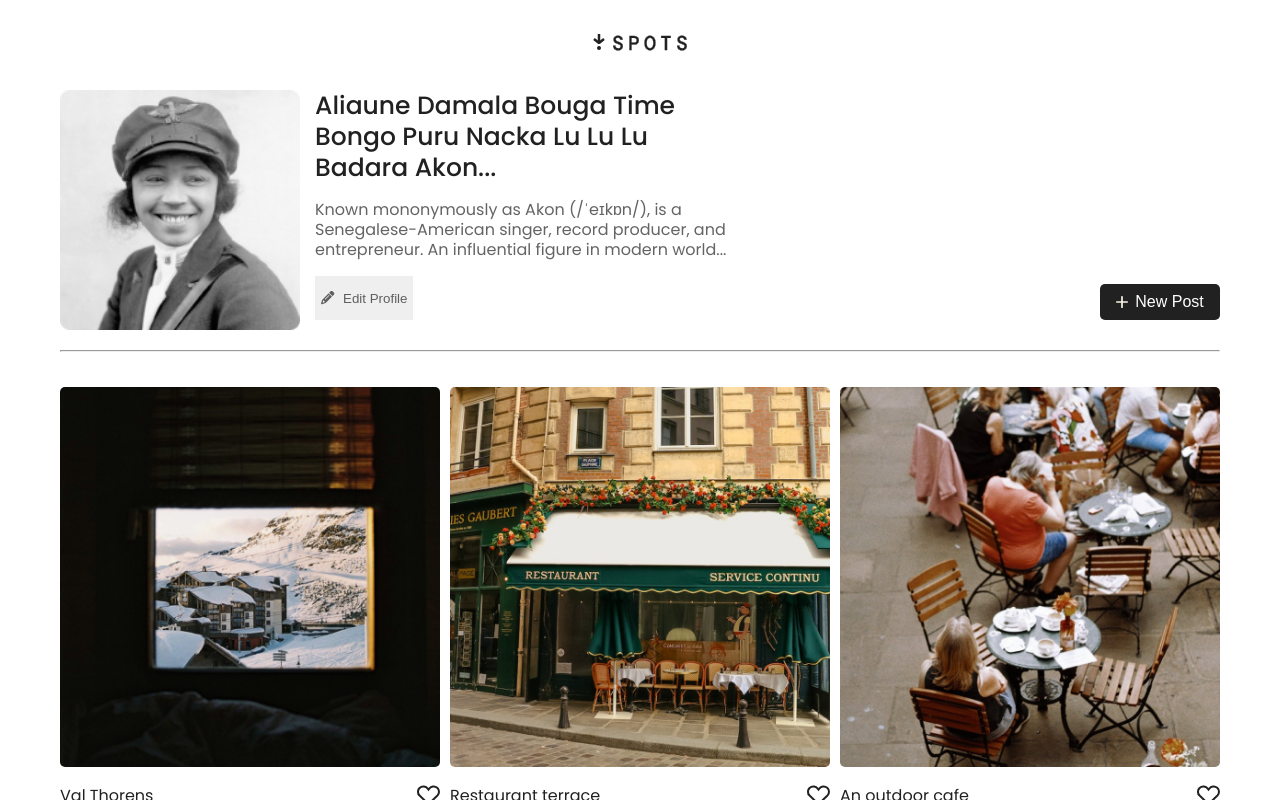
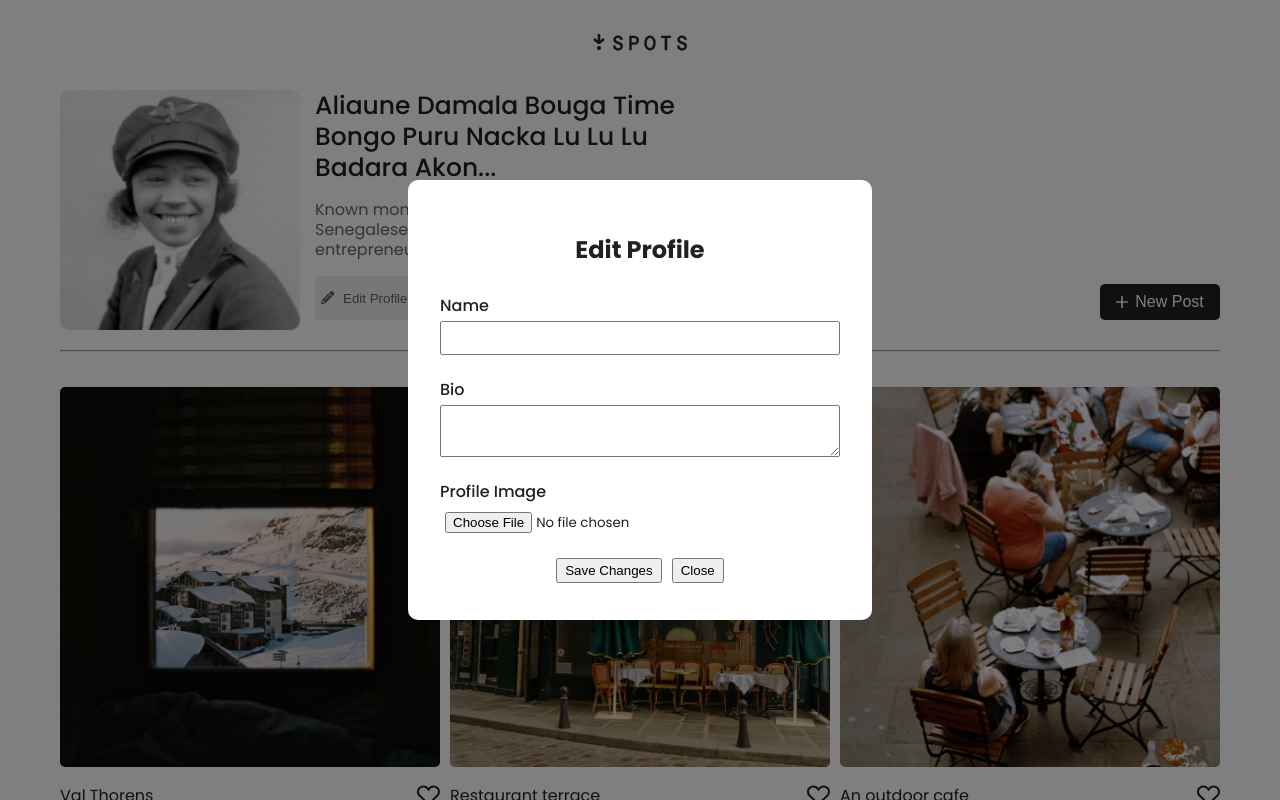
Before and after one commit to Nma01/instaspot-react-app, a React (Vite) app: page / in a window 1280 px wide. Both pictures are taken after a click on the button "Edit Profile". Shown: the top 800 px of the page. Built offline with nearby package versions, Linux system fonts and the light colour scheme.

Commit message:
fixes to modal functionality

```diff
--- a/src/App.jsx
+++ b/src/App.jsx
@@ -2,15 +2,34 @@ import { useState } from 'react'
 import Header from './components/header'
 import Footer from "./components/footer"
 import CardContainer from './components/cards'
+import Modal from './components/modal';
 function App() {
+  const [showModal, setShowModal] = useState(false);
+  const [profileData, setProfileData] = useState({
+    name: '',
+    bio: '',
+    image: null,
+  });
+  const openModal = () => setShowModal(true);
+  const closeModal = () => setShowModal(false);
 
-
+  const updateProfile = (newData) => {
+    setProfileData(newData);
+    closeModal();
+  };
   return (
     <>
-      <Header />
+      <Header openModal={openModal} profileData={profileData} />
       <CardContainer />
       <hr />
       <Footer />
+      {showModal && (
+        <Modal
+          profileData={profileData}
+          onSave={updateProfile}
+          onClose={closeModal}
+        />
+      )}
     </>
   );
 }
--- a/src/components/cards.jsx
+++ b/src/components/cards.jsx
@@ -41,8 +41,8 @@ const cards = [
 function CardContainer() {
   return (
     <div className="card-container">
-      {cards.map((card) => (
-        <Card cardObj={card} />
+      {cards.map((card, index) => (
+        <Card key={index} cardObj={card} />
       ))}
     </div>
   );
--- a/src/components/header.jsx
+++ b/src/components/header.jsx
@@ -1,15 +1,14 @@
-import React from 'react';
+import React, { useState } from 'react';
 import { FontAwesomeIcon } from '@fortawesome/react-fontawesome';
-import { faPencil } from '@fortawesome/free-solid-svg-icons';
+import { faL, faPencil } from '@fortawesome/free-solid-svg-icons';
 
-function Header() {
+function Header({ openModal, profileData }) {
   return (
     <>
       <div className="logo">
         <img src="/images/Logo-1.svg" alt="logo" />
       </div>
-      <Profile />
-      {/* <CardContainer /> */}
+      <Profile openModal={openModal} profileData={profileData} />
       <hr />
     </>
   );
@@ -17,21 +16,28 @@ function Header() {
 
 export default Header;
 
-function Profile() {
+// Profile Componenet
+function Profile({ openModal, profileData }) {
+  const { name, bio, image } = profileData;
   return (
+    <>
       <div className="profile-wrapper">
         <div className="profile">
-        <img src="/images/Avatar.png" alt="Avatar" width={80} />
-        <div class="profile_text">
-          <h1 class="profile_name">
-            Aliaune Damala Bouga Time Bongo Puru Nacka Lu Lu Lu Badara Akon...
+          <img
+            src={image ? URL.createObjectURL(image) : '/images/Avatar.png'}
+            alt="Avatar"
+            width={80}
+          />
+          <div className="profile_text">
+            <h1 className="profile_name">
+              {name || "Aliaune Damala Bouga Time Bongo Puru Nacka Lu Lu Lu Badara Akon..."}
             </h1>
-          <p class="profile_bio">
-            Known mononymously as Akon (/ˈeɪkɒn/), is a Senegalese-American
-            singer, record producer, and entrepreneur. An influential figure in
-            modern world...
+            <p className="profile_bio">
+              {bio || `Known mononymously as Akon (/ˈeɪkɒn/), is a Senegalese-American
+              singer, record producer, and entrepreneur. An influential figure
+              in modern world...`}
             </p>
-          <button className="edit-profile btn2">
+            <button onClick={openModal} className="edit-profile btn2">
               <p>
                 <span className="pencil-icon">
                   <FontAwesomeIcon icon={faPencil} />
@@ -43,9 +49,11 @@ function Profile() {
         </div>
         <Button />
       </div>
+    </>
   );
 }
 
+// Button component
 function Button() {
   return (
     <>
--- /dev/null
+++ b/src/components/modal.jsx
@@ -0,0 +1,57 @@
+import { useState } from 'react';
+
+function Modal({ profileData, onSave, onClose }) {
+  const [name, setName] = useState(profileData.name);
+  const [bio, setBio] = useState(profileData.bio);
+  const [file, setFile] = useState(profileData.image);
+
+  const handleSave = (e) => {
+    e.preventDefault();
+    onSave({
+      name,
+      bio,
+      image: file,
+    });
+  };
+  return (
+    <div className="modal-overlay">
+      <div className="modal-content">
+        <h2>Edit Profile</h2>
+        <form action="" onSubmit={handleSave}>
+          <div>
+            <label htmlFor="name">Name</label>
+            <input
+              type="text"
+              id="name"
+              value={name}
+              onChange={(e) => setName(e.target.value)}
+            />
+          </div>
+          <div>
+            <label htmlFor="bio">Bio</label>
+            <textarea
+              id="bio"
+              value={bio}
+              onChange={(e) => setBio(e.target.value)}
+            ></textarea>
+          </div>
+          <div>
+            <label htmlFor="fileUpload">Profile Image</label>
+            <input
+              type="file"
+              id="fileUpload"
+              onChange={(e) => setFile(e.target.files[0])}
+            />
+          </div>
+
+          <button type="submit">Save Changes</button>
+          <button type="button" onClick={onClose}>
+            Close
+          </button>
+        </form>
+      </div>
+    </div>
+  );
+}
+
+export default Modal;
--- a/src/index.css
+++ b/src/index.css
@@ -7,15 +7,10 @@ body {
   color: #212121;
 }
 
-
-.love-icon-test{
+.love-icon-test {
   /* background-color: red; */
   border: 2px solid purple;
 }
-
-
-
-
 
 .logo {
   text-align: center;
@@ -119,6 +114,62 @@ hr {
   display: flex;
   justify-content: space-between;
 }
+/* Modal */
+
+.modal-overlay {
+  position: fixed;
+  top: 0;
+  left: 0;
+  width: 100vw;
+  height: 100vh;
+  background-color: rgba(0, 0, 0, 0.5);
+  display: flex;
+  align-items: center;
+  justify-content: center;
+  z-index: 1000;
+}
+
+.modal-content {
+  background-color: white;
+  padding: 2rem;
+  border-radius: 10px;
+  width: 400px;
+  max-width: 90%;
+  text-align: center;
+}
+
+form > button {
+  padding: 3px 7px;
+  margin: 5px;
+}
+form >  button:hover {
+  background-color: #212121b2;
+  color: white;
+  outline: none;
+}
+
+form > div {
+  display: flex;
+  flex-direction: column;
+  width: 100%;
+  margin-bottom: 15px;
+}
+
+label {
+  text-align: left;
+  margin: 7px 0 3px;
+  font-weight: 500;
+}
+input,
+textarea {
+  font-family: 'Poppins', sans-serif;
+  padding: 5px;
+}
+input:focus,
+textarea:focus {
+  outline: none;
+}
+
 
 /* footer */
 footer {
```
Lines whose indentation alone changed are shown as unchanged.
